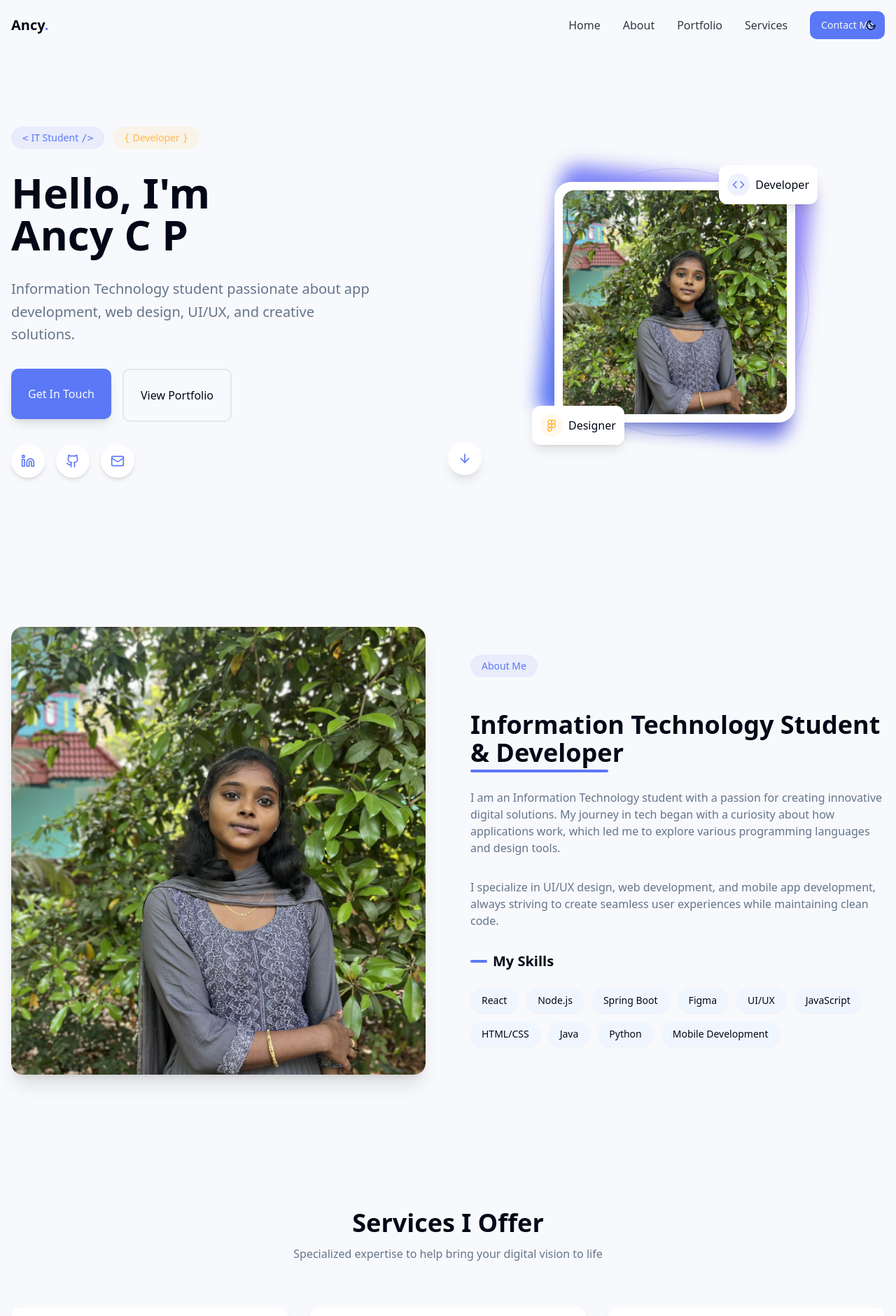
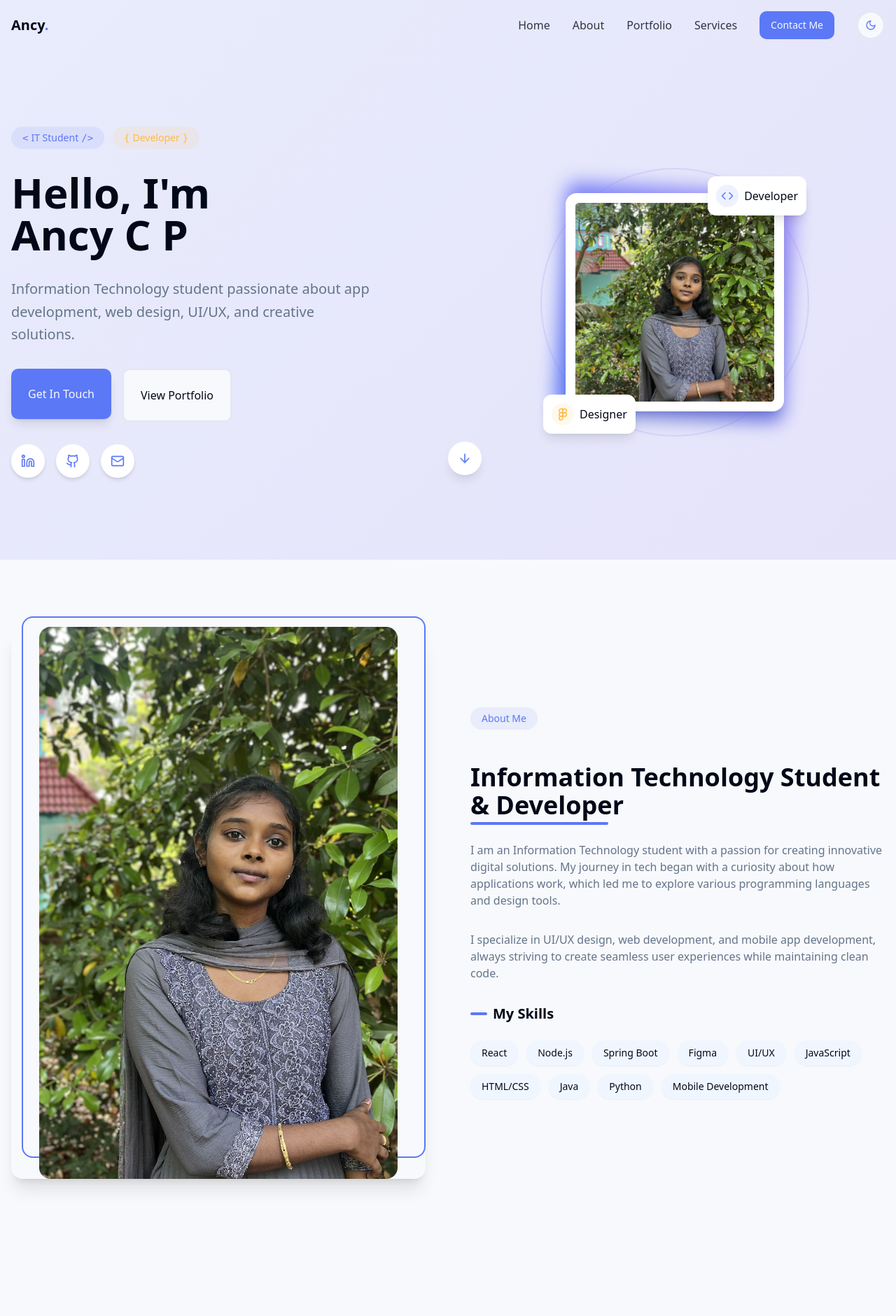
Before and after one commit to ancy78/ancportfolio, a React (Vite) app: page / in a window 1280 px wide. Shown: the top 1881 px of the page at 70% size. Built offline with nearby package versions, Linux system fonts and the light colour scheme.

Commit message:
Fix: Improve dark mode and UI/UX
- Improved dark mode switch placement and visibility.
- Adjusted image centering and styling in hero and about sections for a more professional look.

```diff
--- a/src/components/Navbar.tsx
+++ b/src/components/Navbar.tsx
@@ -2,6 +2,7 @@
 import { useState, useEffect } from "react";
 import { Button } from "@/components/ui/button";
 import { Menu } from "lucide-react";
+import { ThemeToggle } from "@/components/ThemeToggle";
 
 const Navbar = () => {
   const [isScrolled, setIsScrolled] = useState(false);
@@ -26,7 +27,7 @@ const Navbar = () => {
     <nav
       className={`fixed top-0 left-0 right-0 z-50 transition-all duration-300 ${
         isScrolled
-          ? "bg-white/80 backdrop-blur-md shadow-sm py-2"
+          ? "bg-white/80 dark:bg-gray-900/90 backdrop-blur-md shadow-sm py-2"
           : "bg-transparent py-4"
       }`}
     >
@@ -66,10 +67,13 @@ const Navbar = () => {
               Contact Me
             </Button>
           </a>
+          {/* Added theme toggle to the navbar */}
+          <ThemeToggle />
         </div>
 
-        {/* Mobile Menu Button */}
-        <div className="md:hidden">
+        {/* Mobile Menu Button and Theme Toggle on Mobile */}
+        <div className="md:hidden flex items-center gap-2">
+          <ThemeToggle />
           <Button
             variant="ghost"
             size="icon"
@@ -82,7 +86,7 @@ const Navbar = () => {
 
       {/* Mobile Menu */}
       {mobileMenuOpen && (
-        <div className="md:hidden bg-white border-t">
+        <div className="md:hidden bg-white dark:bg-gray-900 border-t dark:border-gray-800">
           <div className="container mx-auto py-4 flex flex-col space-y-4 px-4">
             <a
               href="#home"
--- a/src/components/NavbarWithThemeToggle.tsx
+++ b/src/components/NavbarWithThemeToggle.tsx
@@ -6,9 +6,7 @@ const NavbarWithThemeToggle = () => {
   return (
     <div className="relative">
       <Navbar />
-      <div className="absolute right-4 top-4 z-50">
-        <ThemeToggle />
-      </div>
+      {/* Changed from absolute positioning to being part of the navbar */}
     </div>
   );
 };
--- a/src/components/ThemeToggle.tsx
+++ b/src/components/ThemeToggle.tsx
@@ -20,16 +20,16 @@ export function ThemeToggle() {
 
   return (
     <Button
-      variant="ghost"
+      variant="outline"
       size="icon"
       onClick={() => setTheme(theme === "dark" ? "light" : "dark")}
-      className="rounded-full hover:bg-muted"
+      className="rounded-full border-2 bg-background hover:bg-muted transition-colors"
       title={theme === "dark" ? "Switch to light mode" : "Switch to dark mode"}
     >
       {theme === "dark" ? (
-        <Sun className="h-5 w-5 transition-all" />
+        <Sun className="h-5 w-5 text-yellow-400 transition-all" />
       ) : (
-        <Moon className="h-5 w-5 transition-all" />
+        <Moon className="h-5 w-5 text-brand-blue transition-all" />
       )}
       <span className="sr-only">Toggle theme</span>
     </Button>
--- a/src/components/sections/AboutSection.tsx
+++ b/src/components/sections/AboutSection.tsx
@@ -1,5 +1,6 @@
 
 import React from 'react';
+import { AspectRatio } from '@/components/ui/aspect-ratio';
 
 const AboutSection = () => {
   return (
@@ -7,17 +8,20 @@ const AboutSection = () => {
       <div className="container mx-auto px-4">
         <div className="grid md:grid-cols-2 gap-16 items-center">
           <div className="animate-on-scroll about-image-border">
-            <div className="overflow-hidden rounded-2xl w-full shadow-xl h-[80vh] max-h-[700px]">
-              <img
-                src="/lovable-uploads/7e0e4462-baf0-4096-909f-e75af3423d4d.png"
-                alt="About Ancy"
-                className="rounded-2xl w-full h-full object-cover transform hover:scale-[1.02] transition-all duration-500"
-              />
+            {/* Improved about image display */}
+            <div className="overflow-hidden rounded-2xl w-full shadow-xl">
+              <AspectRatio ratio={3/4} className="w-full max-w-lg mx-auto">
+                <img
+                  src="/lovable-uploads/7e0e4462-baf0-4096-909f-e75af3423d4d.png"
+                  alt="About Ancy"
+                  className="rounded-2xl w-full h-full object-cover transform hover:scale-[1.02] transition-all duration-500"
+                />
+              </AspectRatio>
             </div>
           </div>
 
           <div className="animate-on-scroll space-y-8">
-            <div className="inline-block mb-4 px-4 py-1.5 bg-brand-blue/10 text-brand-blue rounded-full text-sm font-medium">
+            <div className="inline-block mb-4 px-4 py-1.5 bg-brand-blue/10 dark:bg-brand-blue/20 text-brand-blue rounded-full text-sm font-medium">
               About Me
             </div>
 
@@ -26,11 +30,11 @@ const AboutSection = () => {
               <span className="absolute -bottom-2 left-0 w-1/3 h-1 bg-brand-blue rounded-full"></span>
             </h2>
 
-            <p className="text-muted-foreground">
+            <p className="text-muted-foreground dark:text-gray-300">
               I am an Information Technology student with a passion for creating innovative digital solutions. My journey in tech began with a curiosity about how applications work, which led me to explore various programming languages and design tools.
             </p>
 
-            <p className="text-muted-foreground">
+            <p className="text-muted-foreground dark:text-gray-300">
               I specialize in UI/UX design, web development, and mobile app development, always striving to create seamless user experiences while maintaining clean code.
             </p>
 
@@ -43,7 +47,7 @@ const AboutSection = () => {
                 {["React", "Node.js", "Spring Boot", "Figma", "UI/UX", "JavaScript", "HTML/CSS", "Java", "Python", "Mobile Development"].map((skill, index) => (
                   <span
                     key={index}
-                    className="bg-secondary text-foreground px-4 py-2 rounded-full text-sm shadow-sm hover:shadow-md transition-all duration-300 hover:-translate-y-1"
+                    className="bg-secondary dark:bg-gray-800 text-foreground dark:text-gray-200 px-4 py-2 rounded-full text-sm shadow-sm hover:shadow-md transition-all duration-300 hover:-translate-y-1"
                   >
                     {skill}
                   </span>
--- a/src/components/sections/HeroSection.tsx
+++ b/src/components/sections/HeroSection.tsx
@@ -1,6 +1,7 @@
 
 import { Button } from '@/components/ui/button';
 import { ArrowDown, Linkedin, Github, Mail, Code, Figma } from 'lucide-react';
+import { AspectRatio } from '@/components/ui/aspect-ratio';
 
 const HeroSection = () => {
   return (
@@ -9,10 +10,10 @@ const HeroSection = () => {
         <div className="grid md:grid-cols-2 gap-12 items-center">
           <div className="space-y-8">
             <div className="flex flex-wrap gap-3 mb-2 reveal-text reveal-delay-1">
-              <span className="px-4 py-1.5 bg-brand-blue/10 text-brand-blue rounded-full text-sm font-medium badge-glow inline-flex items-center">
+              <span className="px-4 py-1.5 bg-brand-blue/10 text-brand-blue dark:bg-brand-blue/20 dark:text-brand-blue rounded-full text-sm font-medium badge-glow inline-flex items-center">
                 <code className="mr-1">{'<'}</code>IT Student<code className="ml-1">{'/>'}</code>
               </span>
-              <span className="px-4 py-1.5 bg-brand-yellow/10 text-brand-yellow rounded-full text-sm font-medium badge-glow inline-flex items-center">
+              <span className="px-4 py-1.5 bg-brand-yellow/10 text-brand-yellow dark:bg-brand-yellow/20 dark:text-brand-yellow rounded-full text-sm font-medium badge-glow inline-flex items-center">
                 <code className="mr-1">{'{'}</code>Developer<code className="ml-1">{'}'}</code>
               </span>
             </div>
@@ -41,7 +42,7 @@ const HeroSection = () => {
                 target="_blank"
                 rel="noopener noreferrer"
                 aria-label="LinkedIn"
-                className="w-12 h-12 rounded-full bg-white flex items-center justify-center text-brand-blue hover:bg-brand-blue hover:text-white transition-all shadow-md hover:shadow-lg transform hover:scale-110"
+                className="w-12 h-12 rounded-full bg-white dark:bg-gray-800 flex items-center justify-center text-brand-blue hover:bg-brand-blue hover:text-white transition-all shadow-md hover:shadow-lg transform hover:scale-110"
               >
                 <Linkedin size={20} />
               </a>
@@ -50,14 +51,14 @@ const HeroSection = () => {
                 target="_blank"
                 rel="noopener noreferrer"
                 aria-label="GitHub"
-                className="w-12 h-12 rounded-full bg-white flex items-center justify-center text-brand-blue hover:bg-brand-blue hover:text-white transition-all shadow-md hover:shadow-lg transform hover:scale-110"
+                className="w-12 h-12 rounded-full bg-white dark:bg-gray-800 flex items-center justify-center text-brand-blue hover:bg-brand-blue hover:text-white transition-all shadow-md hover:shadow-lg transform hover:scale-110"
               >
                 <Github size={20} />
               </a>
               <a
                 href="mailto:ancycp2004@gmail.com"
                 aria-label="Email"
-                className="w-12 h-12 rounded-full bg-white flex items-center justify-center text-brand-blue hover:bg-brand-blue hover:text-white transition-all shadow-md hover:shadow-lg transform hover:scale-110"
+                className="w-12 h-12 rounded-full bg-white dark:bg-gray-800 flex items-center justify-center text-brand-blue hover:bg-brand-blue hover:text-white transition-all shadow-md hover:shadow-lg transform hover:scale-110"
               >
                 <Mail size={20} />
               </a>
@@ -69,17 +70,22 @@ const HeroSection = () => {
             <div className="absolute top-1/2 left-1/2 -translate-x-1/2 -translate-y-1/2 w-72 h-72 rounded-full bg-brand-blue/10 animate-pulse"></div>
             <div className="absolute top-1/2 left-1/2 -translate-x-1/2 -translate-y-1/2 w-96 h-96 rounded-full border-2 border-brand-purple/20"></div>
 
-            {/* Profile image with square mask */}
+            {/* Profile image with square mask - improved styling */}
             <div className="relative z-10">
               <div className="relative animate-float">
-                <div className="absolute inset-0 bg-gradient-to-tr from-brand-blue to-brand-purple rounded-3xl blur-md transform rotate-6 scale-105"></div>
-                <div className="relative bg-white dark:bg-gray-800 rounded-3xl p-3 shadow-xl">
-                  <div className="overflow-hidden rounded-2xl w-80 h-80">
-                    <img
-                      src="/lovable-uploads/7e0e4462-baf0-4096-909f-e75af3423d4d.png"
-                      alt="Ancy C P"
-                      className="w-full h-full object-cover hero-profile-image"
-                    />
+                {/* Improved shadow and glow effect */}
+                <div className="absolute inset-0 bg-gradient-to-tr from-brand-blue to-brand-purple rounded-2xl blur-md transform rotate-3 scale-105"></div>
+                {/* Changed to a square container with consistent dimensions */}
+                <div className="relative bg-white dark:bg-gray-800 rounded-2xl p-3 shadow-xl">
+                  <div className="overflow-hidden rounded-xl w-72 h-72 relative">
+                    {/* Added AspectRatio to ensure proper image display */}
+                    <AspectRatio ratio={1/1} className="w-full h-full">
+                      <img
+                        src="/lovable-uploads/7e0e4462-baf0-4096-909f-e75af3423d4d.png"
+                        alt="Ancy C P"
+                        className="object-cover w-full h-full hero-profile-image"
+                      />
+                    </AspectRatio>
                   </div>
                 </div>
               </div>
@@ -87,7 +93,7 @@ const HeroSection = () => {
               {/* Floating badges */}
               <div className="absolute -top-6 -right-8 bg-white dark:bg-gray-800 p-3 rounded-xl shadow-lg animate-float" style={{animationDelay: '0.5s'}}>
                 <div className="flex items-center gap-2">
-                  <div className="w-8 h-8 bg-brand-blue/10 rounded-full flex items-center justify-center">
+                  <div className="w-8 h-8 bg-brand-blue/10 dark:bg-brand-blue/20 rounded-full flex items-center justify-center">
                     <Code size={18} className="text-brand-blue" />
                   </div>
                   <span className="font-medium">Developer</span>
@@ -96,7 +102,7 @@ const HeroSection = () => {
 
               <div className="absolute -bottom-8 -left-8 bg-white dark:bg-gray-800 p-3 rounded-xl shadow-lg animate-float" style={{animationDelay: '1s'}}>
                 <div className="flex items-center gap-2">
-                  <div className="w-8 h-8 bg-brand-yellow/10 rounded-full flex items-center justify-center">
+                  <div className="w-8 h-8 bg-brand-yellow/10 dark:bg-brand-yellow/20 rounded-full flex items-center justify-center">
                     <Figma size={18} className="text-brand-yellow" />
                   </div>
                   <span className="font-medium">Designer</span>
--- a/src/index.css
+++ b/src/index.css
@@ -42,6 +42,13 @@
     --sidebar-accent-foreground: 240 5.9% 10%;
     --sidebar-border: 220 13% 91%;
     --sidebar-ring: 217.2 91.2% 59.8%;
+
+    /* Hero gradient variables */
+    --hero-gradient-start: rgba(91, 120, 246, 0.1);
+    --hero-gradient-end: rgba(155, 140, 246, 0.2);
+    --image-border-color: white;
+    --image-shadow-color: rgba(91, 120, 246, 0.3);
+    --image-hover-shadow-color: rgba(91, 120, 246, 0.4);
   }
 
   .dark {
@@ -61,7 +68,7 @@
     --secondary-foreground: 210 40% 98%;
 
     --muted: 217.2 32.6% 17.5%;
-    --muted-foreground: 215 20.2% 65.1%;
+    --muted-foreground: 215 20.2% 75.1%;
 
     --accent: 250 95% 76%;
     --accent-foreground: 210 40% 98%;
@@ -81,6 +88,13 @@
     --sidebar-accent-foreground: 210 40% 98%;
     --sidebar-border: 217.2 32.6% 17.5%;
     --sidebar-ring: 212.7 26.8% 83.9%;
+
+    /* Hero gradient variables for dark mode */
+    --hero-gradient-start: rgba(91, 120, 246, 0.05);
+    --hero-gradient-end: rgba(155, 140, 246, 0.1);
+    --image-border-color: rgba(255, 255, 255, 0.1);
+    --image-shadow-color: rgba(91, 120, 246, 0.2);
+    --image-hover-shadow-color: rgba(91, 120, 246, 0.3);
   }
 }
 
@@ -116,3 +130,36 @@
     @apply opacity-100 translate-y-0;
   }
 }
+
+.hero-modern-gradient {
+  background: linear-gradient(135deg, var(--hero-gradient-start) 0%, var(--hero-gradient-end) 100%);
+  position: relative;
+  overflow: hidden;
+}
+
+.hero-profile-image {
+  border: 2px solid var(--image-border-color);
+  box-shadow: 0 20px 40px var(--image-shadow-color);
+  transition: all 0.5s ease;
+}
+
+.hero-profile-image:hover {
+  transform: translateY(-5px);
+  box-shadow: 0 25px 50px var(--image-hover-shadow-color);
+}
+
+.about-image-border {
+  position: relative;
+}
+
+.about-image-border::before {
+  content: '';
+  position: absolute;
+  top: -15px;
+  left: 15px;
+  width: calc(100% - 15px);
+  height: calc(100% - 15px);
+  border: 2px solid #5B78F6;
+  border-radius: 1rem;
+  z-index: -1;
+}
```
